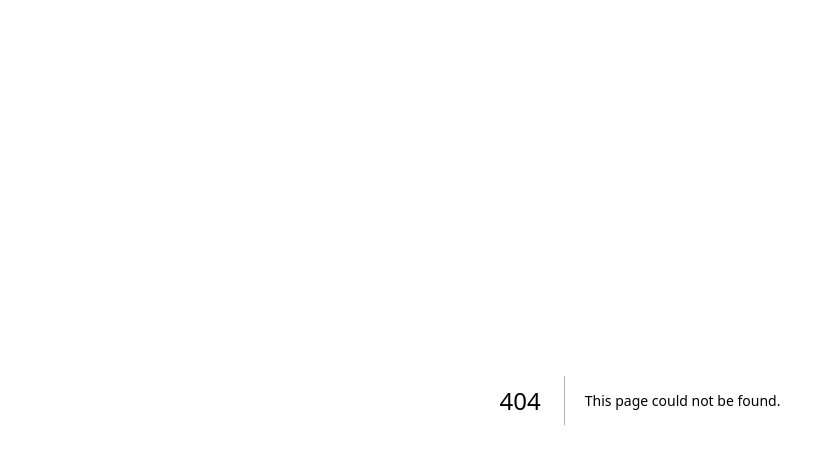
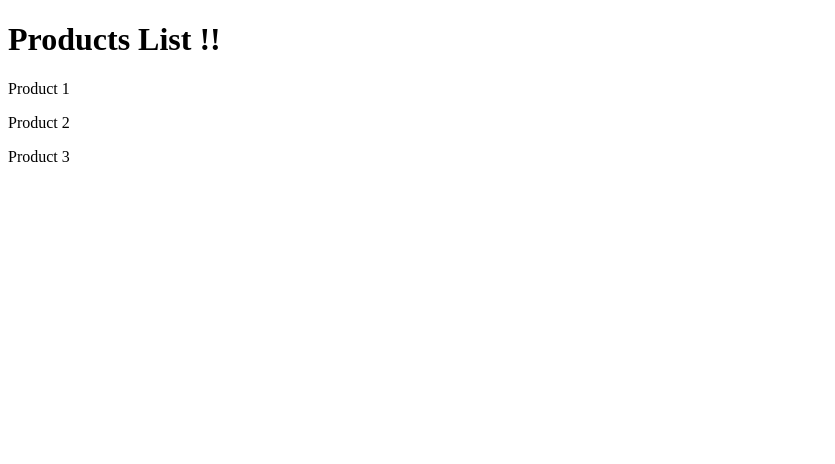
Before and after one commit to LakshayRohilla/next-app, a Next.js app: page /products in a window 1280 px wide. Before the commit this address had no page. Shown: the top 464 px of the page, without its empty margins (0-835 px from the left). Built offline with nearby package versions, Linux system fonts and the light colour scheme.

Commit message:
Routing Dynamic-Routes

```diff
--- /dev/null
+++ b/src/app/products/page.tsx
@@ -0,0 +1,12 @@
+const Products = () => {
+    return (
+        <>
+            <h1>Products List !!</h1>
+            <p>Product 1</p>
+            <p>Product 2</p>
+            <p>Product 3</p>
+        </>
+    )
+}
+
+export default Products;
```
Also changed, not shown: src/app/products/[productId]/page.tsx (added, +25 -0 lines).
